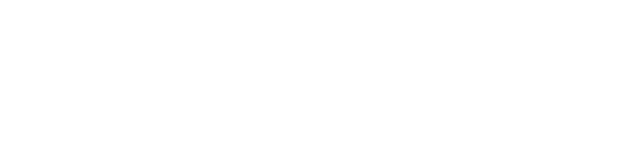
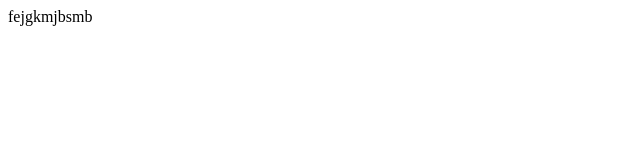
Before and after one commit to ridzz1599/MyRepo, a plain HTML site: page hello.html in a window 1280 px wide. Shown: the whole page, without its empty margins (0-640 px from the left). Drawn offline with Linux system fonts and the light colour scheme.

Commit message:
Update hello.html

```diff
--- a/hello.html
+++ b/hello.html
@@ -1,2 +1,3 @@
 <html>
+  fejgkmjbsmb
 </html>
```
